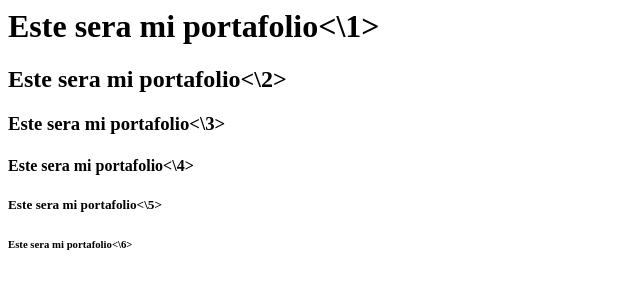
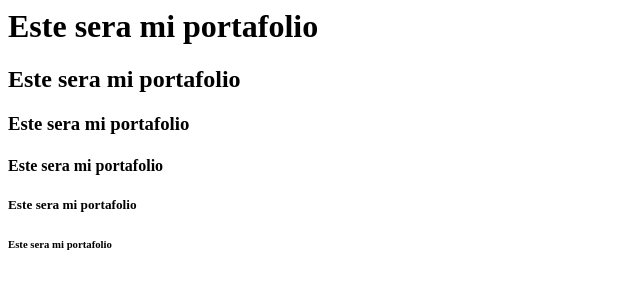
Before and after one commit to Alfer66/PortafolioAlfer, a plain HTML site: page index.html in a window 1280 px wide. Shown: the whole page, without its empty margins (0-640 px from the left). Drawn offline with Linux system fonts and the light colour scheme.

Commit message:
Update index.html

```diff
--- a/index.html
+++ b/index.html
@@ -1,6 +1,6 @@
-<h1>Este sera mi portafolio<\1>
-<h2>Este sera mi portafolio<\2>
-<h3>Este sera mi portafolio<\3>
-<h4>Este sera mi portafolio<\4>
-<h5>Este sera mi portafolio<\5>
-<h6>Este sera mi portafolio<\6>
+<h1>Este sera mi portafolio</1>
+<h2>Este sera mi portafolio</2>
+<h3>Este sera mi portafolio</3>
+<h4>Este sera mi portafolio</4>
+<h5>Este sera mi portafolio</5>
+<h6>Este sera mi portafolio</6>
```
